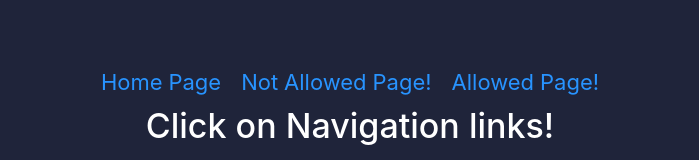
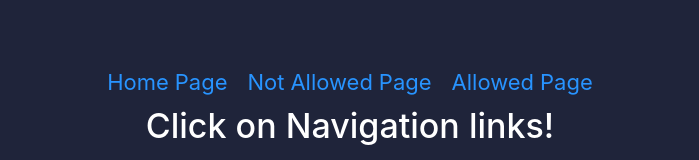
Before and after one commit to ruslauz/React-Router-Custom-Prompt, a React (Create React App) app: page / in a window 1280 px wide. Shown: the part 228-388 px from the top of the page, without its empty margins (290-989 px from the left). Built offline with nearby package versions, Linux system fonts and the light colour scheme.

Commit message:
configured gh-actions

```diff
--- a/src/components/App/App.tsx
+++ b/src/components/App/App.tsx
@@ -13,10 +13,10 @@ function App() {
             Home Page
           </NavLink>
           <NavLink className="nav-link" to="/not-allowed-page">
-            Not Allowed Page!
+            Not Allowed Page
           </NavLink>
           <NavLink className="nav-link" to="/allowed-page">
-            Allowed Page!
+            Allowed Page
           </NavLink>
         </nav>
         <Switch>
```
